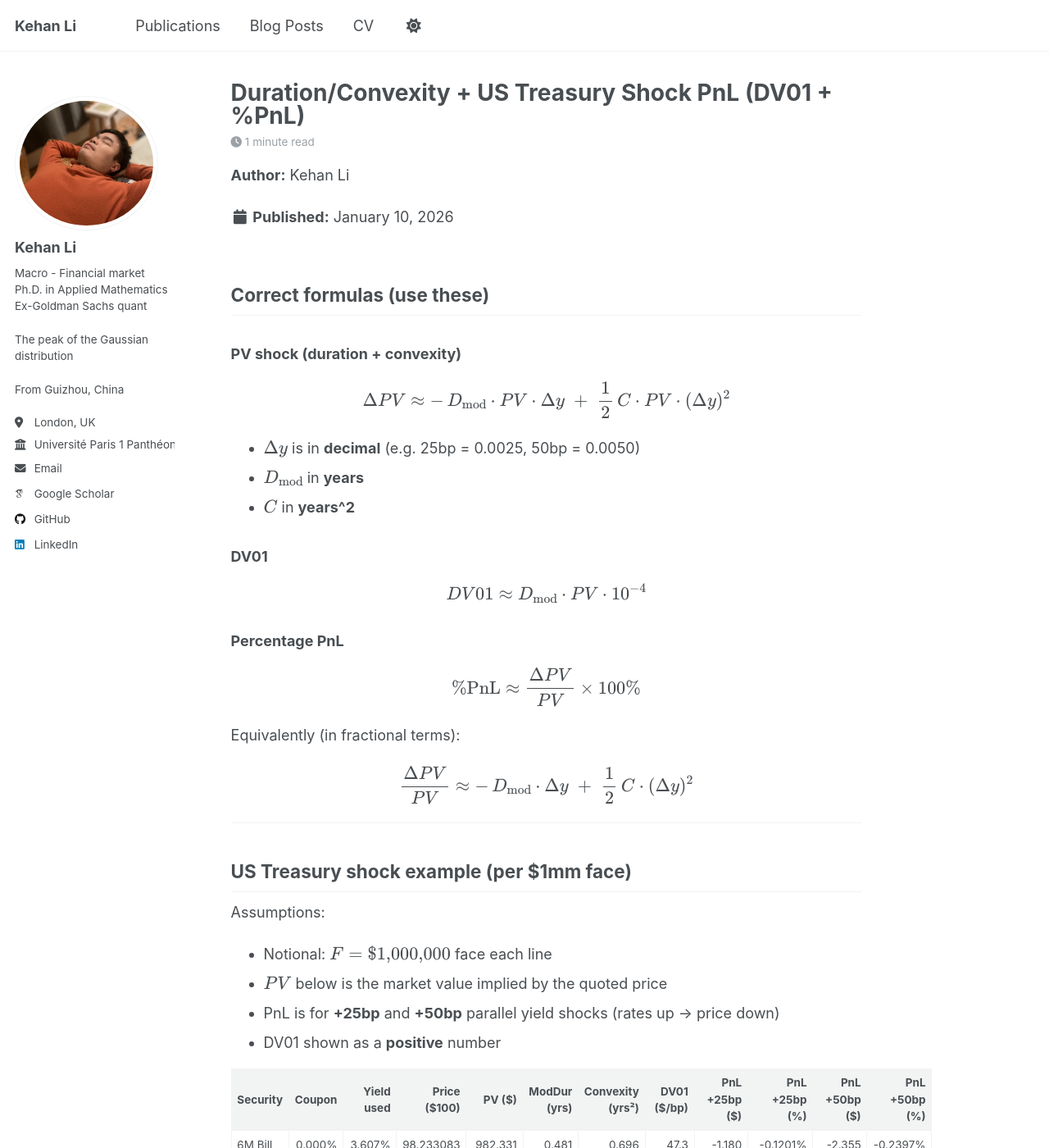
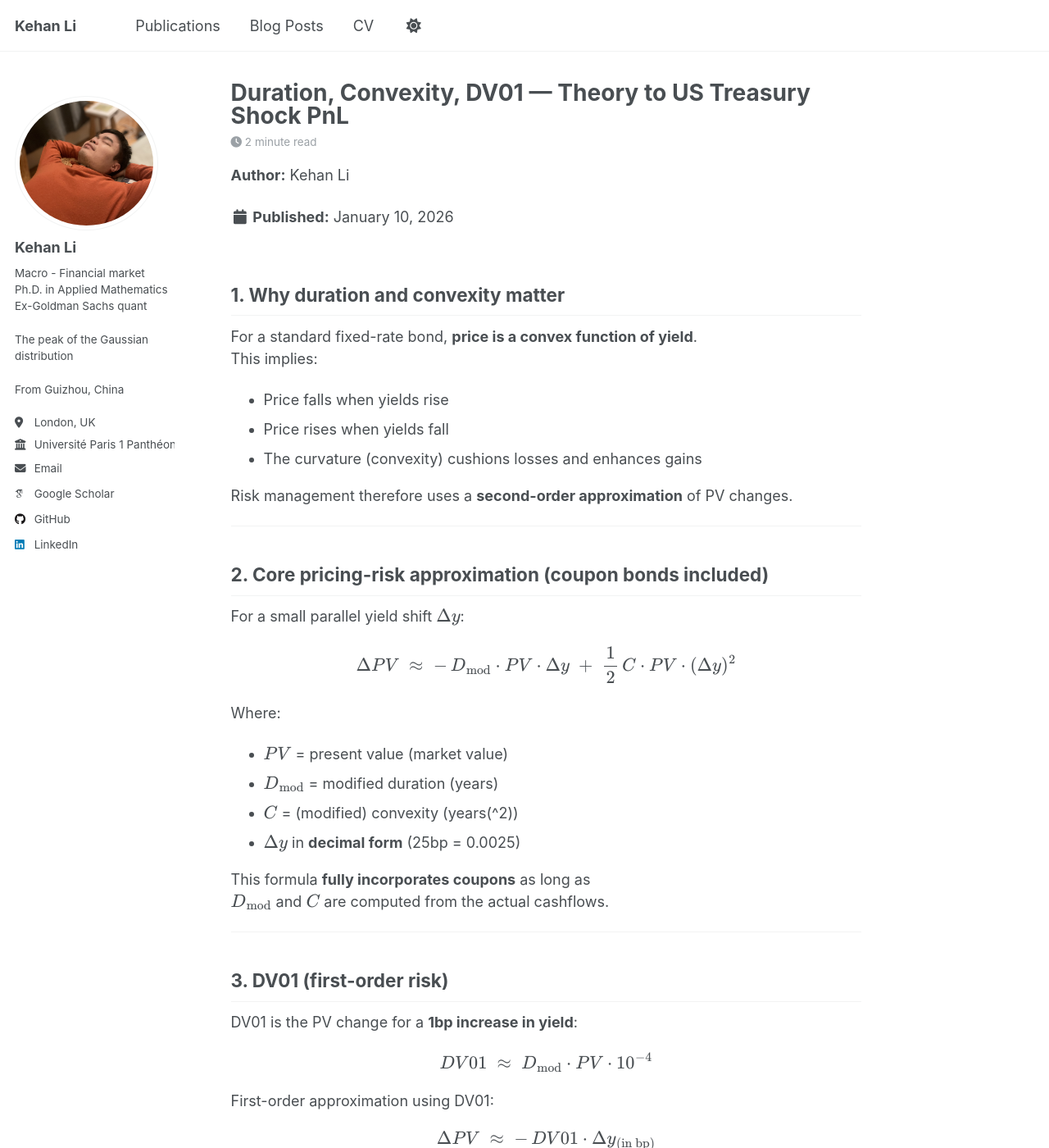
Before and after one commit to KehanLi-1123/KehanLi.github.io, a Jekyll site: the page built from _posts/2026-01-10-Rates-3.md, in a window 1280 px wide and 1400 px high. Shown: the whole window at 82% size. Built offline with Jekyll 4.4.1, drawn with Linux system fonts in a browser that asks for light colours; some web fonts are replaced; some of the changed text lies outside the part shown.

Commit message:
Revise Rates document with duration and convexity insights
Updated the title and added sections on duration, convexity, and DV01 with detailed explanations and formulas. Enhanced the document structure with additional insights on US Treasury shock PnL.

```diff
--- a/_posts/2026-01-10-Rates-3.md
+++ b/_posts/2026-01-10-Rates-3.md
@@ -1,57 +1,176 @@
 ---
-title: Duration/Convexity + US Treasury Shock PnL (DV01 + %PnL)
+title: Duration, Convexity, DV01 — Theory to US Treasury Shock PnL
 author: Kehan Li
 date: 2026-01-10
 ---
 
-## Correct formulas (use these)
+## 1. Why duration and convexity matter
 
-### PV shock (duration + convexity)
+For a standard fixed-rate bond, **price is a convex function of yield**.
+This implies:
+
+- Price falls when yields rise
+- Price rises when yields fall
+- The curvature (convexity) cushions losses and enhances gains
+
+Risk management therefore uses a **second-order approximation** of PV changes.
+
+---
+
+## 2. Core pricing-risk approximation (coupon bonds included)
+
+For a small parallel yield shift $$\Delta y$$:
 
 $$
-\Delta PV \approx -\,D_{\mathrm{mod}}\cdot PV \cdot \Delta y \;+\; \frac{1}{2}\,C\cdot PV \cdot (\Delta y)^2
+\Delta PV
+\;\approx\;
+-\,D_{\mathrm{mod}}\cdot PV \cdot \Delta y
+\;+\;
+\frac{1}{2}\,C\cdot PV \cdot (\Delta y)^2
 $$
 
-- $$\Delta y$$ is in **decimal** (e.g. 25bp = 0.0025, 50bp = 0.0050)
-- $$D_{\mathrm{mod}}$$ in **years**
-- $$C$$ in **years^2**
+Where:
+- $$PV$$ = present value (market value)
+- $$D_{\mathrm{mod}}$$ = modified duration (years)
+- $$C$$ = (modified) convexity (years\(^2\))
+- $$\Delta y$$ in **decimal form** (25bp = 0.0025)
 
-### DV01
+This formula **fully incorporates coupons** as long as
+$$D_{\mathrm{mod}}$$ and $$C$$ are computed from the actual cashflows.
+
+---
+
+## 3. DV01 (first-order risk)
+
+DV01 is the PV change for a **1bp increase in yield**:
 
 $$
-DV01 \approx D_{\mathrm{mod}}\cdot PV \cdot 10^{-4}
+DV01
+\;\approx\;
+D_{\mathrm{mod}}\cdot PV \cdot 10^{-4}
 $$
 
-### Percentage PnL
+First-order approximation using DV01:
 
 $$
-\%\mathrm{PnL} \approx \frac{\Delta PV}{PV}\times 100\%
+\Delta PV
+\;\approx\;
+-\,DV01 \cdot \Delta y_{\text{(in bp)}}
 $$
 
-Equivalently (in fractional terms):
+Convexity explains why this linear approximation **breaks down** for large moves.
+
+---
+
+## 4. Percentage PnL formulation
+
+Dividing through by $$PV$$:
 
 $$
-\frac{\Delta PV}{PV} \approx -\,D_{\mathrm{mod}}\cdot \Delta y \;+\; \frac{1}{2}\,C\cdot (\Delta y)^2
+\frac{\Delta PV}{PV}
+\;\approx\;
+-\,D_{\mathrm{mod}}\cdot \Delta y
+\;+\;
+\frac{1}{2}\,C\cdot (\Delta y)^2
+$$
+
+Percentage PnL:
+
+$$
+\%\mathrm{PnL}
+\;\approx\;
+\frac{\Delta PV}{PV}\times 100\%
 $$
 
 ---
 
-## US Treasury shock example (per $1mm face)
+## 5. Why convexity enters with a positive sign
+
+Bond price as a function of yield is **convex**:
+
+$$
+\frac{dP}{dy} < 0,
+\qquad
+\frac{d^2P}{dy^2} > 0
+$$
+
+From the Taylor expansion:
+
+$$
+P(y+\Delta y)
+\approx
+P(y)
++ \frac{dP}{dy}\Delta y
++ \frac{1}{2}\frac{d^2P}{dy^2}(\Delta y)^2
+$$
+
+Define:
+
+$$
+D_{\mathrm{mod}} = -\frac{1}{P}\frac{dP}{dy},
+\qquad
+C = \frac{1}{P}\frac{d^2P}{dy^2}
+$$
+
+Substitution yields the **positive convexity term**.
+Convexity therefore **reduces losses when rates rise** and **amplifies gains when rates fall**.
+
+---
+
+## 6. Coupon bond PV definition (US Treasuries)
+
+US Treasury notes and bonds pay coupons **semiannually**.
+
+$$
+PV
+=
+\sum_{i=1}^{N}
+\frac{CF_i}
+{\left(1+\frac{y}{2}\right)^{2t_i}}
+$$
+
+$$
+CF_i
+=
+\begin{cases}
+\frac{cF}{2} & i < N \\
+\frac{cF}{2}+F & i=N
+\end{cases}
+$$
+
+Bills are treated as **zero-coupon instruments**.
+
+---
+
+## 7. US Treasury shock example (per \$1mm face)
 
 Assumptions:
-- Notional: $$F = \$1{,}000{,}000$$ face each line
-- $$PV$$ below is the market value implied by the quoted price
-- PnL is for **+25bp** and **+50bp** parallel yield shocks (rates up → price down)
-- DV01 shown as a **positive** number
+- Notional: $$F=\$1{,}000{,}000$$
+- Semiannual compounding for notes/bonds
+- Parallel yield shocks: **+25bp** and **+50bp**
+- DV01 reported as a **positive** number
 
-| Security | Coupon | Yield used | Price ($100) | PV ($) | ModDur (yrs) | Convexity (yrs²) | DV01 ($/bp) | PnL +25bp ($) | PnL +25bp (%) | PnL +50bp ($) | PnL +50bp (%) |
+### Shock PnL results
+
+| Security | Coupon | Yield | Price ($100) | PV ($) | ModDur (yrs) | Convexity (yrs²) | DV01 ($/bp) | PnL +25bp ($) | +25bp (%) | PnL +50bp ($) | +50bp (%) |
 |---|---:|---:|---:|---:|---:|---:|---:|---:|---:|---:|---:|
-| 6M Bill | 0.000% | 3.607% | 98.233083 | 982,331 | 0.481 | 0.696 | 47.3 | -1,180 | -0.1201% | -2,355 | -0.2397% |
-| 1Y Bill (363D) | 0.000% | 3.517% | 96.591833 | 965,918 | 0.961 | 1.851 | 92.8 | -2,314 | -0.2396% | -4,618 | -0.4781% |
-| 2Y Note | 3.375% | 3.499% | 99.762479 | 997,625 | 1.917 | 4.671 | 191.3 | -4,767 | -0.4778% | -9,505 | -0.9528% |
-| 5Y Note | 3.625% | 3.747% | 99.448418 | 994,484 | 4.532 | 23.805 | 450.8 | -11,193 | -1.1255% | -22,238 | -2.2361% |
-| 10Y Note (9Y11M) | 4.000% | 4.175% | 98.585013 | 985,813 | 8.155 | 78.586 | 804.3 | -19,855 | -2.0141% | -39,226 | -3.9791% |
-| 20Y Bond (19Y11M) | 4.625% | 4.798% | 97.789241 | 977,912 | 12.864 | 219.284 | 1,259.1 | -30,780 | -3.1475% | -60,220 | -6.1580% |
-| 30Y Bond | 4.625% | 4.694% | 98.894977 | 988,955 | 16.057 | 373.433 | 1,589.8 | -38,545 | -3.8975% | -74,782 | -7.5617% |
+| 6M Bill | 0.000% | 3.607% | 98.233 | 982,331 | 0.481 | 0.696 | 47 | -1,180 | -0.12% | -2,355 | -0.24% |
+| 1Y Bill | 0.000% | 3.517% | 96.592 | 965,918 | 0.961 | 1.851 | 93 | -2,314 | -0.24% | -4,618 | -0.48% |
+| 2Y Note | 3.375% | 3.499% | 99.762 | 997,625 | 1.917 | 4.671 | 191 | -4,767 | -0.48% | -9,505 | -0.95% |
+| 5Y Note | 3.625% | 3.747% | 99.448 | 994,484 | 4.532 | 23.805 | 451 | -11,193 | -1.13% | -22,238 | -2.24% |
+| 10Y Note | 4.000% | 4.175% | 98.585 | 985,813 | 8.155 | 78.586 | 804 | -19,855 | -2.01% | -39,226 | -3.98% |
+| 20Y Bond | 4.625% | 4.798% | 97.789 | 977,912 | 12.864 | 219.284 | 1,259 | -30,780 | -3.15% | -60,220 | -6.16% |
+| 30Y Bond | 4.625% | 4.694% | 98.895 | 988,955 | 16.057 | 373.433 | 1,590 | -38,545 | -3.90% | -74,782 | -7.56% |
 
 ---
+
+## 8. Desk-ready takeaways
+
+- **DV01 scales linearly** with duration and PV
+- **Convexity always helps** for plain fixed-rate bonds
+- Long-end Treasuries dominate **rate-shock PnL**
+- Duration alone is insufficient beyond small moves
+
+> *Duration is slope. Convexity is curvature. Risk lives in both.*
+
+---
```
